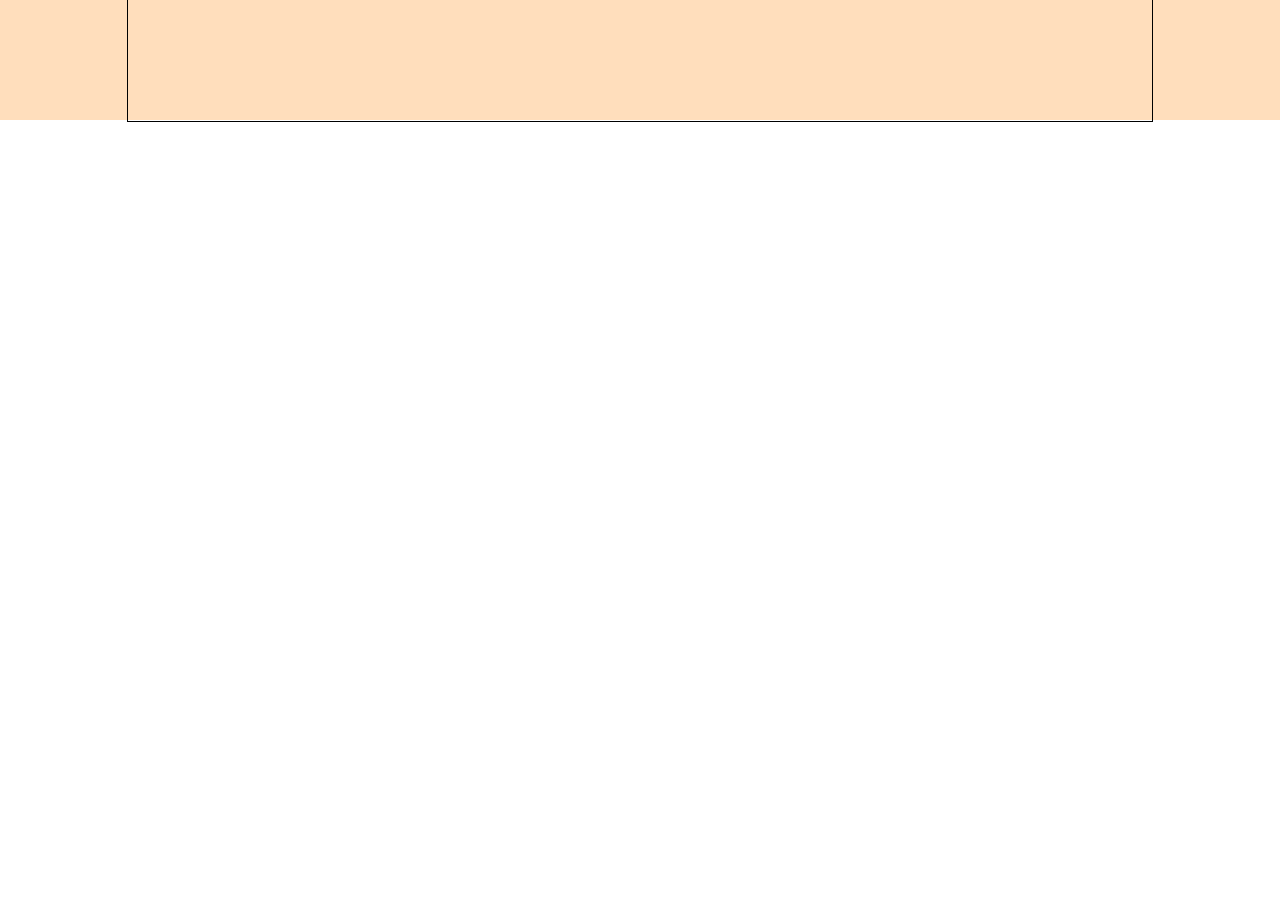
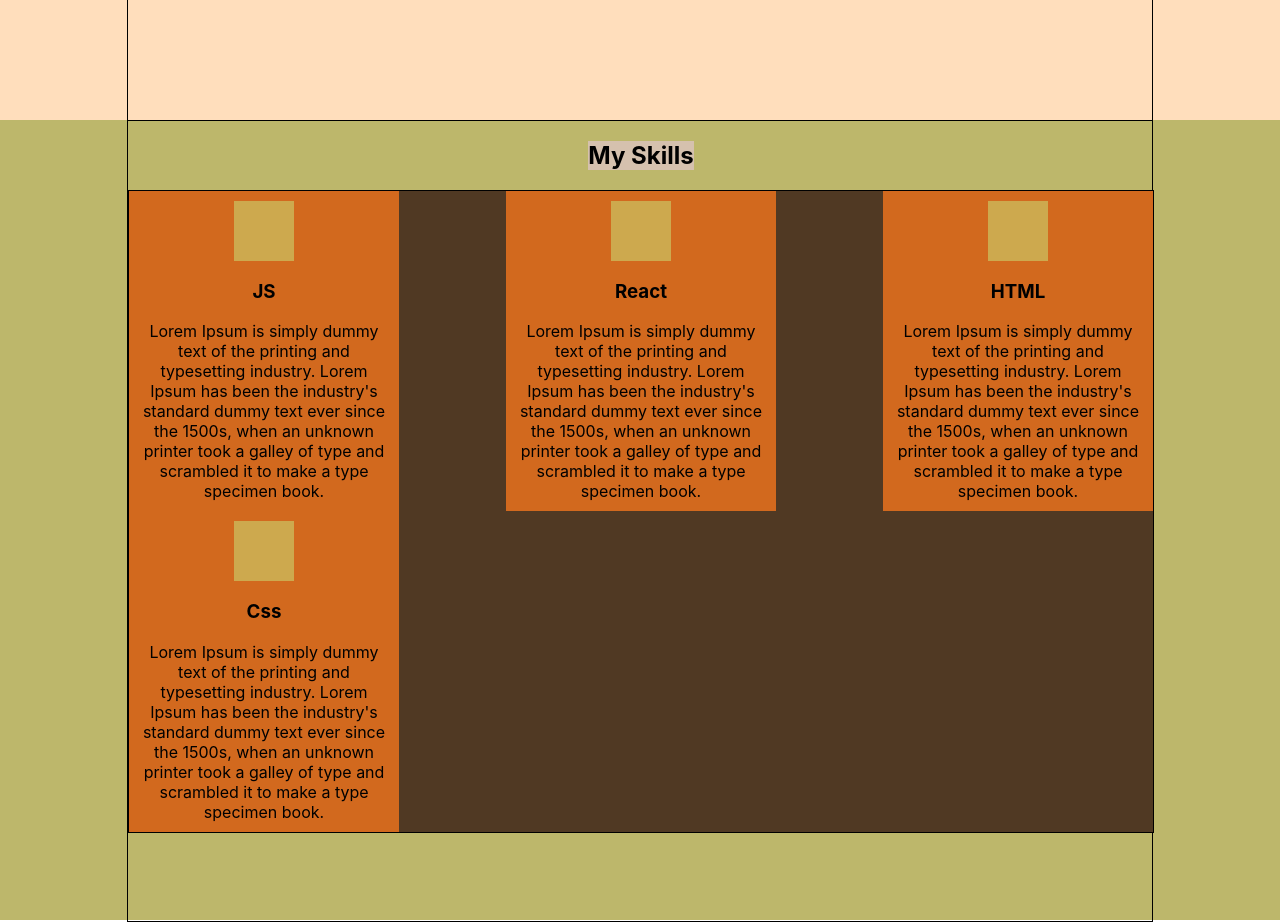
Before and after one commit to viktoriabakun/Portfolio, a React (Create React App) app: page / in a window 1280 px wide. Shown: the part 760-1682 px from the top of the page. Before the commit the page ends 882 px from the top, so only its background shows below. Built offline with nearby package versions, Linux system fonts and the light colour scheme.

Commit message:
add block with my skills

```diff
--- a/src/App.js
+++ b/src/App.js
@@ -1,12 +1,14 @@
 import './App.css';
 import Header from "./header/Header";
 import Main from "./main/Main";
+import Skills from "./skills/Skills";
 
 function App() {
     return (
         <div className="App">
             <Header/>
             <Main/>
+            <Skills/>
         </div>
     );
 }
--- /dev/null
+++ b/src/common/styles/Container.module.css
@@ -0,0 +1,10 @@
+.container{
+    border: 1px solid;
+    height: 100%;
+    width: 80%;
+    margin: 0 auto;
+    display: flex;
+    align-items: center;
+    justify-content: space-around;
+    flex-wrap: wrap;
+}
--- a/src/main/Main.js
+++ b/src/main/Main.js
@@ -1,11 +1,12 @@
 import React from 'react'
 import s from './Main.module.css'
+import sContainer from '../common/styles/Container.module.css'
 
 
 function Main() {
     return (
         <div className={s.mainBlock}>
-            <div className={s.container}>
+            <div className={sContainer.container}>
             <div className={s.text}>
                 <span>Hi there</span>
                 <h1>I am Viktoryia Bakun</h1>
--- a/src/main/Main.module.css
+++ b/src/main/Main.module.css
@@ -3,15 +3,7 @@
     background-color: #ffdebc;
 }
 
-.container{
-    border: 1px solid;
-    height: 100%;
-    width: 80%;
-    margin: 0 auto;
-    display: flex;
-    align-items: center;
-    justify-content: space-around;
-}
+
 
 .text{
     width: 300px;
--- /dev/null
+++ b/src/skills/Skills.js
@@ -0,0 +1,24 @@
+import React from 'react'
+import s from './Skills.module.css'
+import sContainer from '../common/styles/Container.module.css'
+import Skill from './skill/Skill'
+
+
+function Skills() {
+    return (
+        <div className={s.skillsBlock}>
+            <div className={`${sContainer.container} ${s.skillsContainer}`}>
+                <h2 className={s.title}> My Skills</h2>
+                <div className={s.skills}>
+                    <Skill title={'JS'} description={'Lorem Ipsum is simply dummy text of the printing and typesetting industry. Lorem Ipsum has been the industry\'s standard dummy text ever since the 1500s, when an unknown printer took a galley of type and scrambled it to make a type specimen book. '}/>
+                    <Skill title={'React'} description={'Lorem Ipsum is simply dummy text of the printing and typesetting industry. Lorem Ipsum has been the industry\'s standard dummy text ever since the 1500s, when an unknown printer took a galley of type and scrambled it to make a type specimen book.'}/>
+                    <Skill title={'HTML'} description={'Lorem Ipsum is simply dummy text of the printing and typesetting industry. Lorem Ipsum has been the industry\'s standard dummy text ever since the 1500s, when an unknown printer took a galley of type and scrambled it to make a type specimen book. '}/>
+                    <Skill title={'Css'} description={'Lorem Ipsum is simply dummy text of the printing and typesetting industry. Lorem Ipsum has been the industry\'s standard dummy text ever since the 1500s, when an unknown printer took a galley of type and scrambled it to make a type specimen book. '}/>
+                </div>
+            </div>
+        </div>
+
+    );
+}
+
+export default Skills;
--- /dev/null
+++ b/src/skills/Skills.module.css
@@ -0,0 +1,22 @@
+.skillsBlock {
+    height: 100vh;
+    background-color: darkkhaki;
+}
+
+.skillsContainer {
+    flex-direction: column;
+    justify-content: flex-start;
+}
+
+.title {
+    background-color: #d5c1ae;
+}
+
+.skills {
+    border: 1px solid;
+    background-color: #503923;
+    width: 100%;
+    display: flex;
+    justify-content: space-between;
+    flex-wrap: wrap;
+}
--- /dev/null
+++ b/src/skills/skill/Skill.js
@@ -0,0 +1,15 @@
+import React from 'react'
+import s from './Skill.module.css'
+
+function Skill(props) {
+    return (
+        <div className={s.skill}>
+            <div className={s.icon}></div>
+            <h3>{props.title}</h3>
+            <span className={s.description}>{props.description}</span>
+        </div>
+
+    );
+}
+
+export default Skill;
--- /dev/null
+++ b/src/skills/skill/Skill.module.css
@@ -0,0 +1,15 @@
+.skill{
+    width: 250px;
+    background-color: chocolate;
+    display: flex;
+    flex-direction: column;
+    align-items: center;
+    text-align: center;
+    padding: 10px;
+}
+
+.icon {
+    width: 60px;
+    height: 60px;
+    background-color: #cda94e;
+}
```
